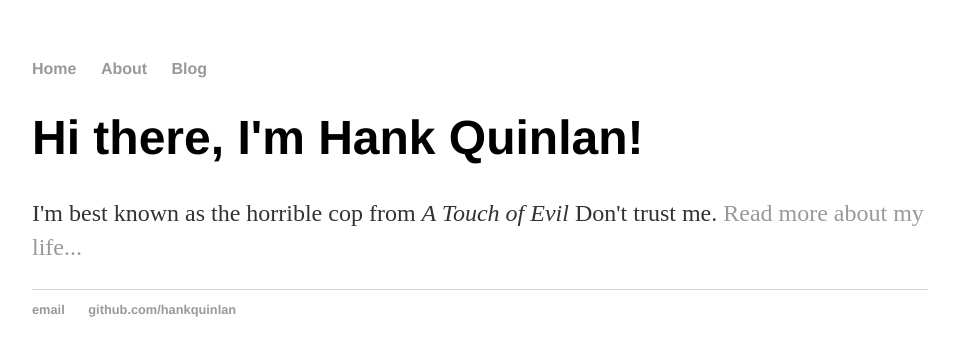
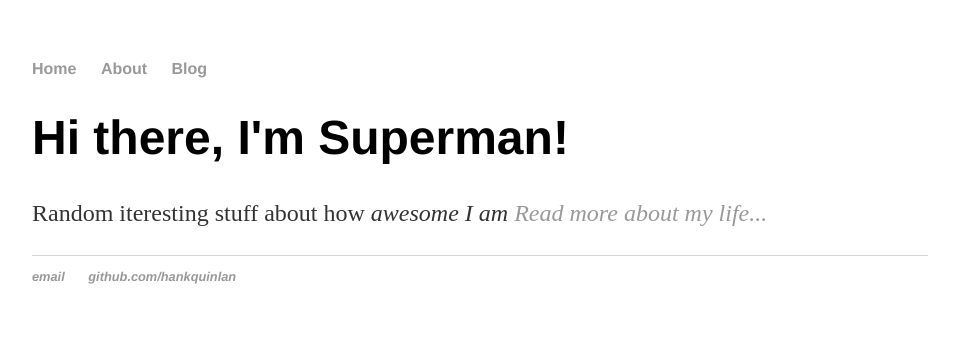
Before and after one commit to CBermingham/CBermingham.github.io, a Jekyll site: the page built from index.html, in a window 1280 px wide. Shown: the top 356 px of the page, without its empty margins (160-1119 px from the left). Built offline with Jekyll 4.4.1, drawn with Linux system fonts in a browser that asks for light colours.

Commit message:
modify homepage

```diff
--- a/index.html
+++ b/index.html
@@ -1,8 +1,8 @@
 ---
 layout: default
-title: Hank Quinlan, Horrible Cop
+title: Charlotte Rose
 ---
 <div class="blurb">
-	<h1>Hi there, I'm Hank Quinlan!</h1>
-	<p>I'm best known as the horrible cop from <em>A Touch of Evil</em> Don't trust me. <a href="/about">Read more about my life...</a></p>
+	<h1>Hi there, I'm Superman!</h1>
+	<p>Random iteresting stuff about how <em>awesome<em> I am <a href="/about">Read more about my life...</a></p>
 </div><!-- /.blurb -->
```
